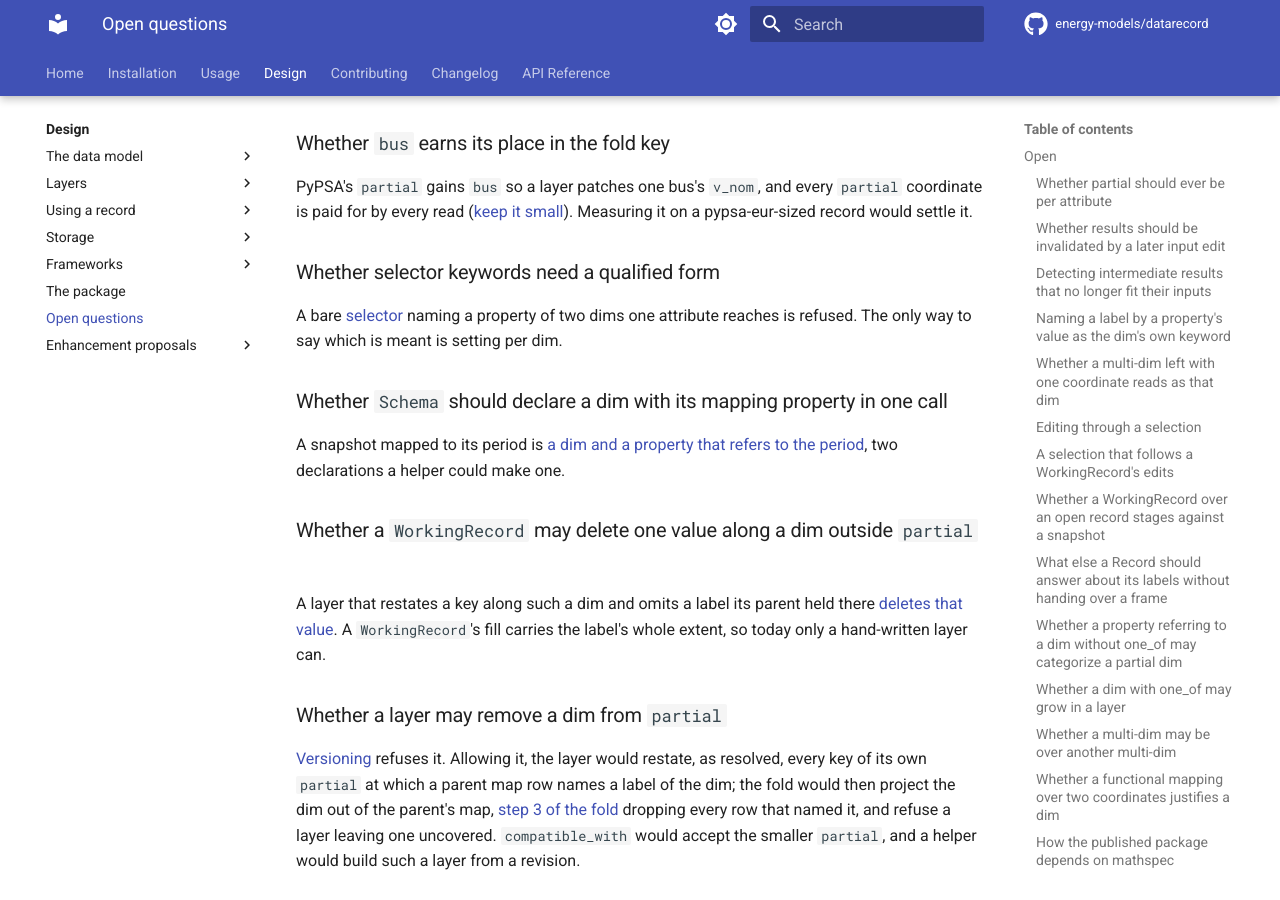
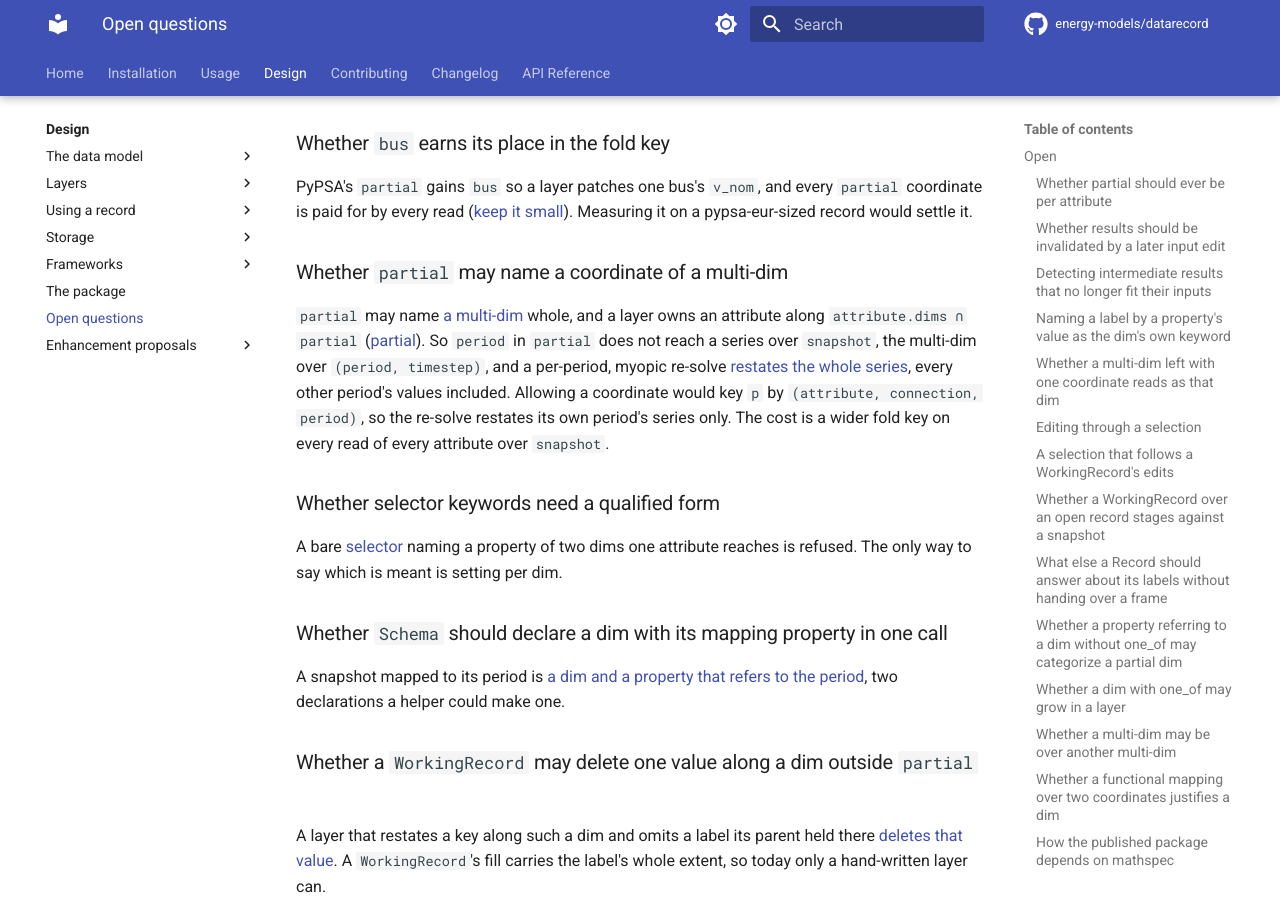
Before and after one commit to energy-models/datarecord, an MkDocs documentation site: the page built from docs/design/open-questions.md, in a window 1280 px wide and 900 px high, scrolled down 2969 px. Built offline with MkDocs 1.6.1 and Material for MkDocs 9.7.7, drawn with Linux system fonts in a browser that asks for light colours; comment, search, counter and statistics services are not loaded.

Commit message:
docs: ask whether partial may name a coordinate

```diff
--- a/docs/design/open-questions.md
+++ b/docs/design/open-questions.md
@@ -85,6 +85,10 @@ A [selection](use/selecting.md#what-goes-with-a-dropped-label) applies the defau
 ### Whether `bus` earns its place in the fold key
 
 PyPSA's `partial` gains `bus` so a layer patches one bus's `v_nom`, and every `partial` coordinate is paid for by every read ([keep it small](layers/tree.md#partial-the-granularity-of-an-override)). Measuring it on a pypsa-eur-sized record would settle it.
+
+### Whether `partial` may name a coordinate of a multi-dim
+
+`partial` may name [a multi-dim](model/multi-dims.md#attributes-over-a-multi-dim) whole, and a layer owns an attribute along `attribute.dims ∩ partial` ([partial](layers/tree.md#partial-the-granularity-of-an-override)). So `period` in `partial` does not reach a series over `snapshot`, the multi-dim over `(period, timestep)`, and a per-period, myopic re-solve [restates the whole series](tools/pypsa.md#writing-results), every other period's values included. Allowing a coordinate would key `p` by `(attribute, connection, period)`, so the re-solve restates its own period's series only. The cost is a wider fold key on every read of every attribute over `snapshot`.
 
 ### Whether selector keywords need a qualified form
 
```
